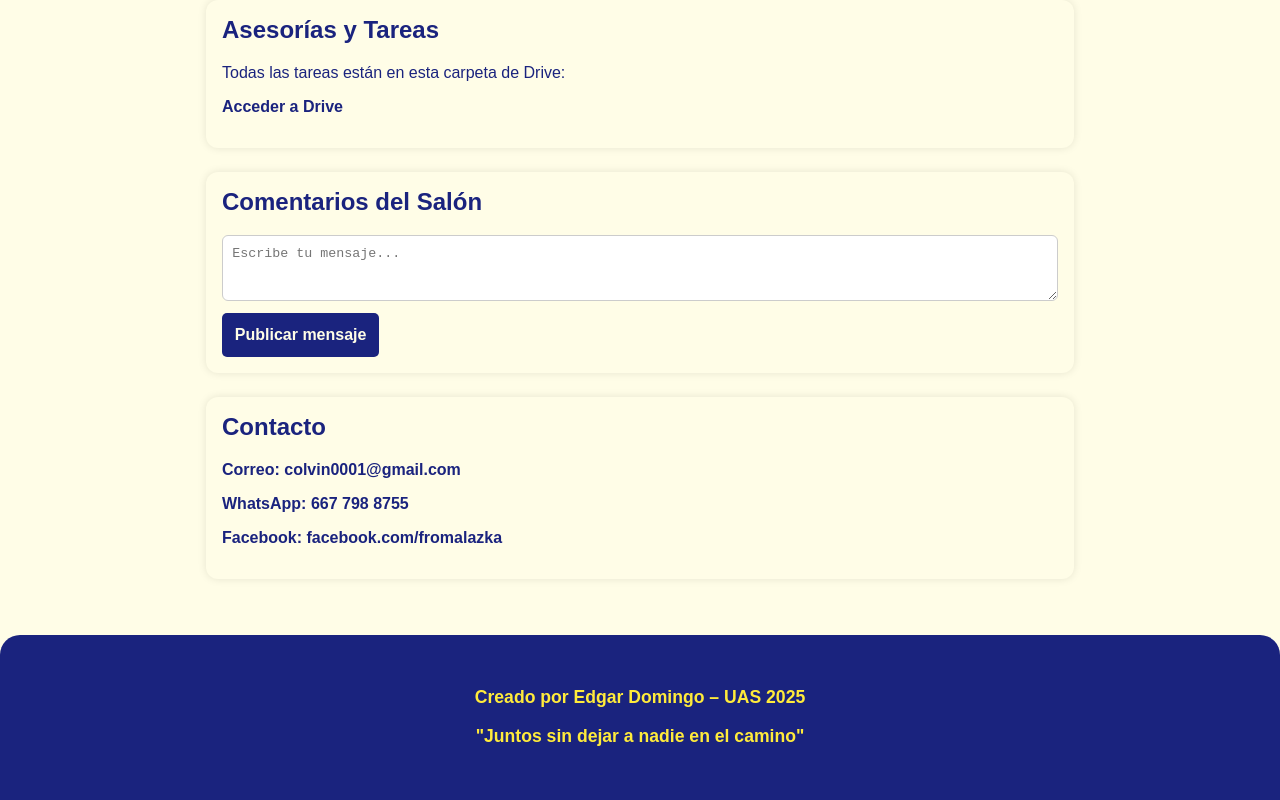
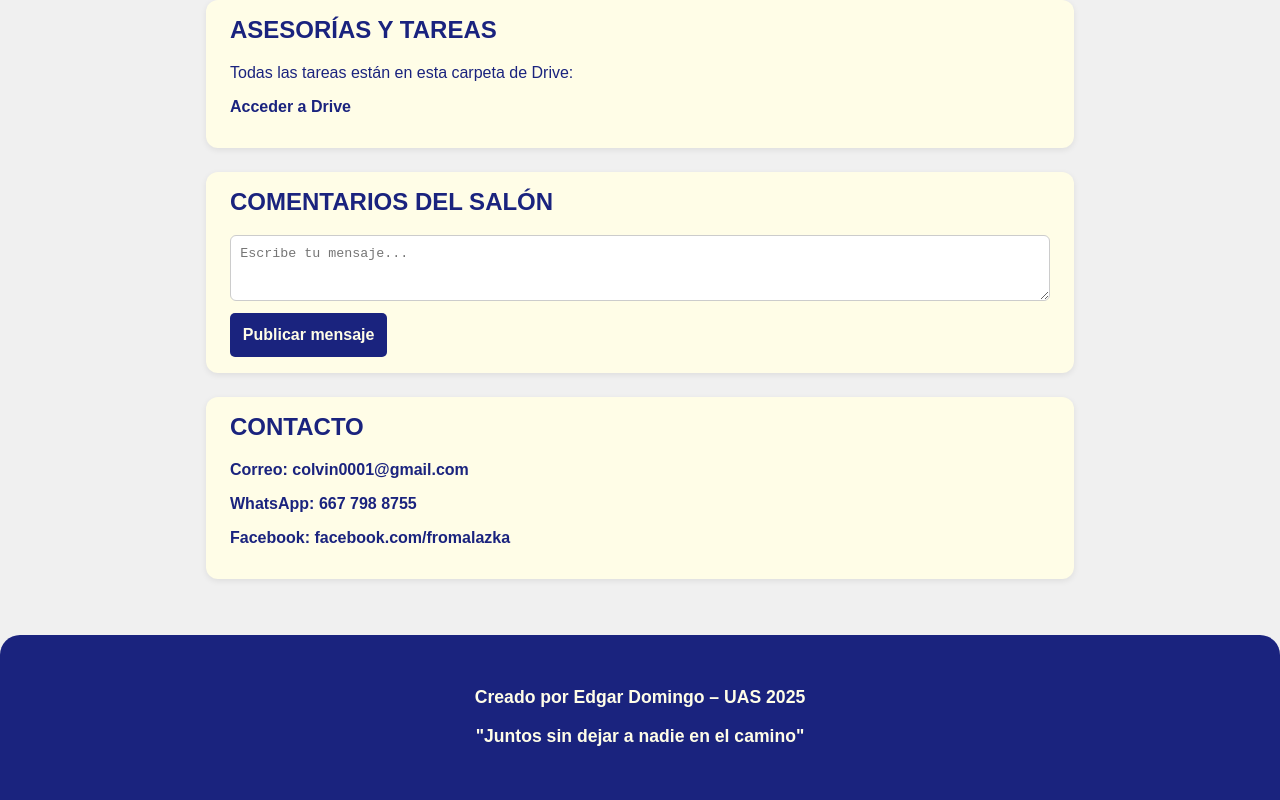
Before and after one commit to mazary/backend, a website: page index.html in a window 1280 px wide. Shown: the part 853-1653 px from the top of the page. Drawn offline with Linux system fonts and the light colour scheme.

Commit message:
Update index.htmlE

```diff
--- a/index.html
+++ b/index.html
@@ -8,7 +8,7 @@
     * { box-sizing: border-box; }
 
     body {
-      background-color: #fffde7; /* tono cálido minimalista */
+      background-color: #f0f0f0;
       color: #1a237e;
       font-family: Arial, sans-serif;
       margin: 0;
@@ -32,19 +32,24 @@
       box-shadow: 0 0 10px rgba(255, 255, 255, 0.7);
     }
 
-    header h1 { font-size: 1.3em; margin: 0; }
+    header h1 { font-size: 1.5em; margin: 0; text-transform: uppercase; }
 
     main { padding: 1em; max-width: 900px; margin: auto; }
 
     section {
-      background-color: #fffde7; /* tono cálido */
-      padding: 1em;
+      background-color: #fffde7; /* Amarillo suave y profesional */
+      padding: 1em 1.5em;
       border-radius: 12px;
       margin-bottom: 1.5em;
-      box-shadow: 0 0 8px rgba(0,0,0,0.1);
+      box-shadow: 0 2px 6px rgba(0,0,0,0.08);
     }
 
-    h1, h2 { margin-top: 0; font-weight: 700; }
+    h1, h2 {
+      margin-top: 0;
+      font-weight: 700;
+      text-transform: uppercase; /* Títulos en mayúsculas */
+      color: #1a237e;
+    }
 
     a { color: #1a237e; font-weight: bold; text-decoration: none; }
     a:hover { text-decoration: underline; }
@@ -60,6 +65,11 @@
       font-weight: bold;
       font-size: 1em;
       margin-top: 0.5em;
+      transition: background 0.3s;
+    }
+
+    button:hover {
+      background-color: #3949ab;
     }
 
     #comentariosLista p {
@@ -79,8 +89,8 @@
 
     footer {
       text-align: center;
-      background-color: #1a237e; /* azul oscuro */
-      color: #ffeb3b; /* texto amarillo */
+      background-color: #1a237e;
+      color: #fffde7;
       padding: 2em 1em;
       font-size: 1.1em;
       font-weight: bold;
@@ -97,7 +107,7 @@
 
     #tablaHorario { width:100%; border-collapse: collapse; text-align:left; }
     #tablaHorario th, #tablaHorario td { padding:8px; border-bottom:1px solid #1a237e; }
-    .pendiente { background-color: #fff59d; }
+    .pendiente { background-color: #fff9c4; }
     .enCurso { background-color: #90caf9; font-weight:bold; }
     .terminada { background-color: #a5d6a7; }
   </style>
@@ -165,7 +175,6 @@
   </footer>
 
   <script>
-    // --- Comentarios ---
     const lista = document.getElementById('comentariosLista');
     const comentariosGuardados = JSON.parse(localStorage.getItem('comentarios')) || [];
     comentariosGuardados.forEach(m => renderComentario(m));
@@ -186,18 +195,15 @@
       lista.appendChild(p);
     }
 
-    // --- Horario dinámico ---
     function actualizarEstados() {
       const filas = document.querySelectorAll('#tablaHorario tr[data-inicio]');
       const ahora = new Date();
       const horaActual = ahora.getHours() + ahora.getMinutes()/60;
-
       filas.forEach(fila => {
         const inicio = parseFloat(fila.dataset.inicio);
         const duracion = parseFloat(fila.dataset.duracion)/60;
         const fin = inicio + duracion;
         const celdaEstado = fila.querySelector('.estado');
-
         if(horaActual < inicio) {
           celdaEstado.textContent = '⏳';
         } else if(horaActual >= inicio && horaActual < fin) {
```
